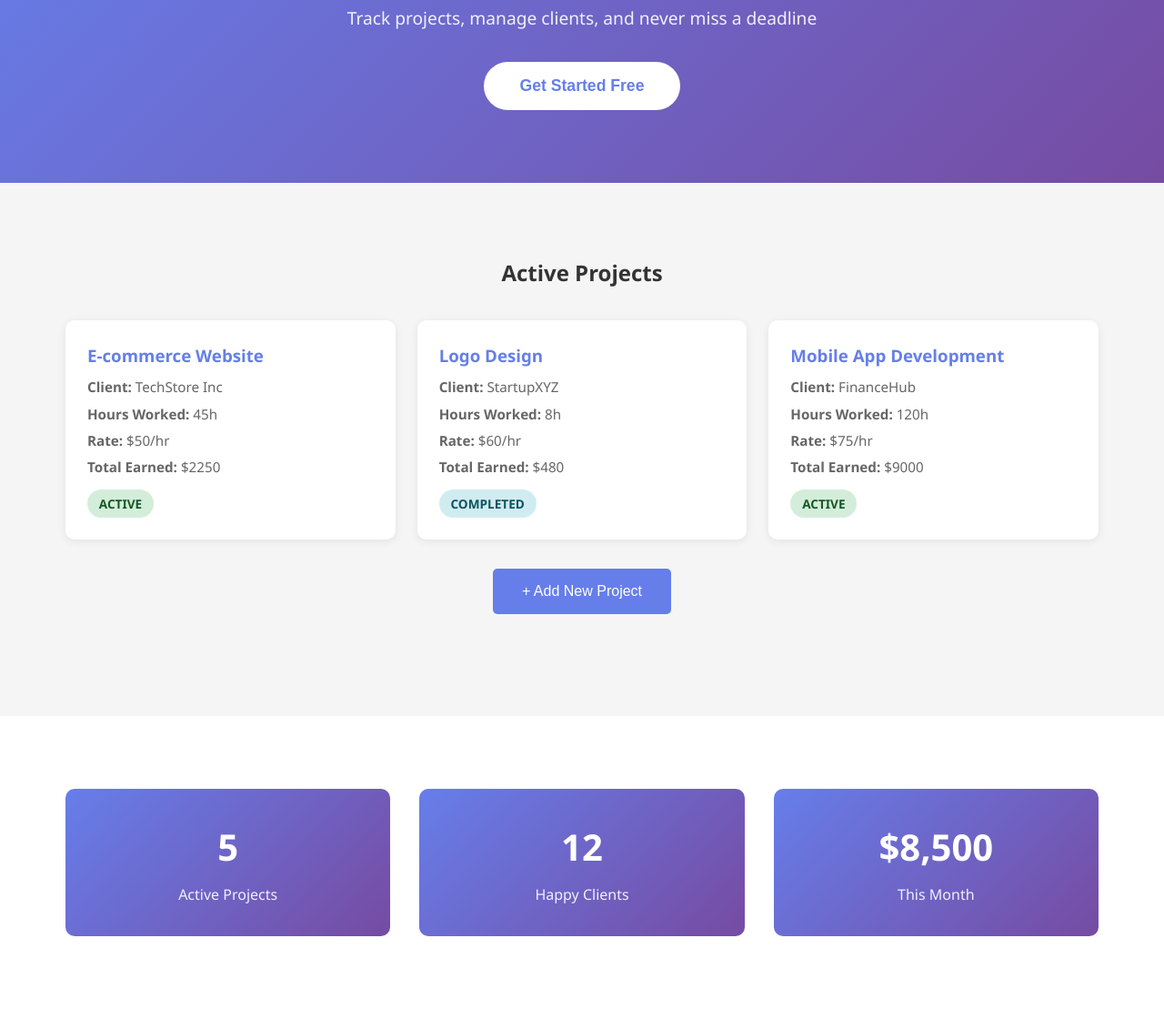
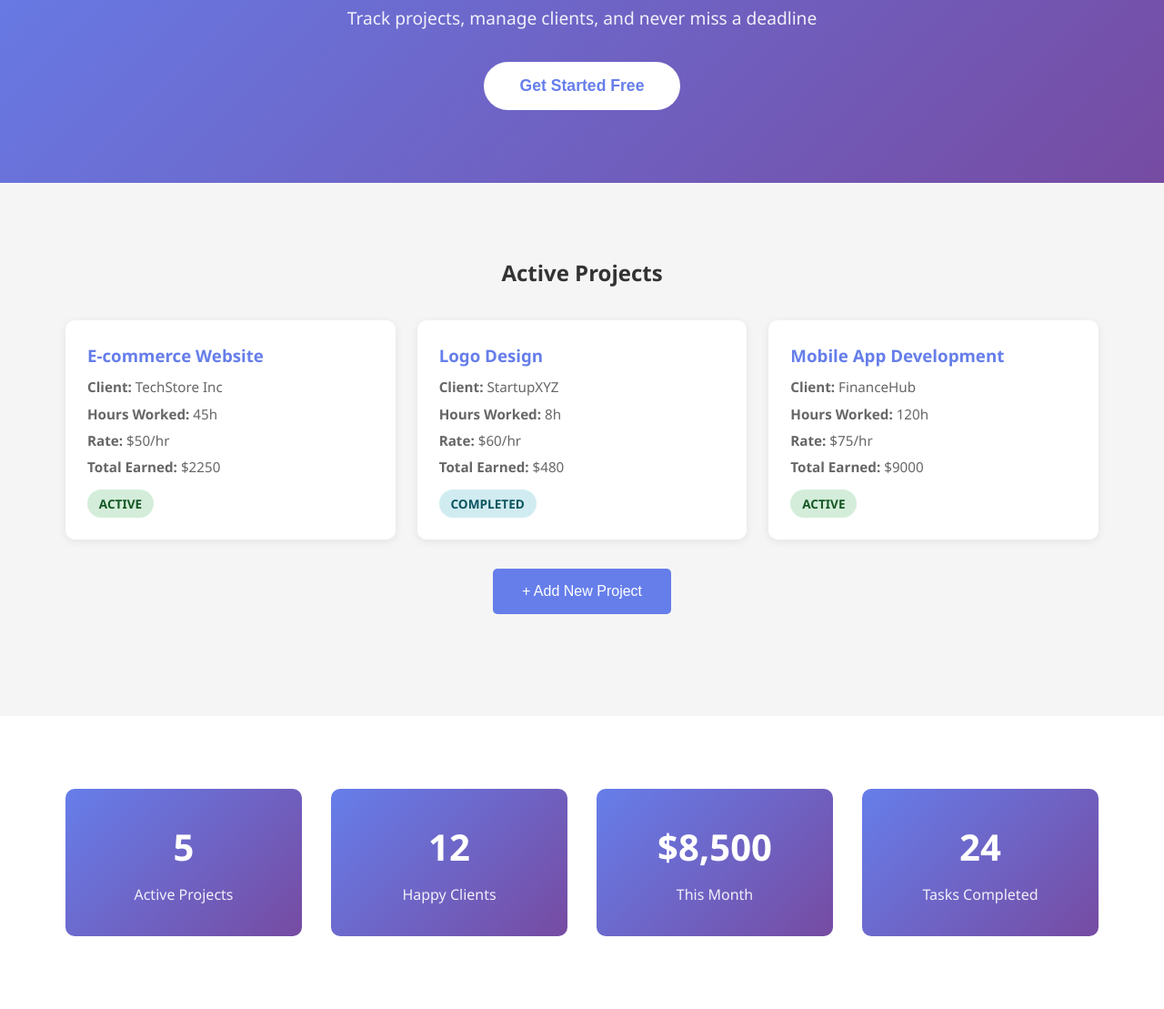
Before and after one commit to Gautam99-coder/Taskflow, a plain HTML site: page index.html in a window 1280 px wide. Shown: the part 225-1334 px from the top of the page at 91% size. Drawn offline with Linux system fonts and the light colour scheme.

Commit message:
Add a 4th stat card

```diff
--- a/index.html
+++ b/index.html
@@ -14,7 +14,7 @@
             <ul class="nav-menu">
                 <li><a href="#projects">Projects</a></li>
                 <li><a href="#clients">Clients</a></li>
-                <li><a href="#login" class="btn-login" style="color:#667eea;">Login</a></li>
+                <li><a href="#login" class="btn-login" style="color:#2C3E50;">Login</a></li>
             </ul>
         </div>
     </nav>
@@ -54,6 +54,10 @@
                 <h3>$8,500</h3>
                 <p>This Month</p>
             </div>
+            <div class="stat-card">
+                <h3>24</h3>
+                <p>Tasks Completed</p>
+            </div>
         </div>
     </section>
 
```
